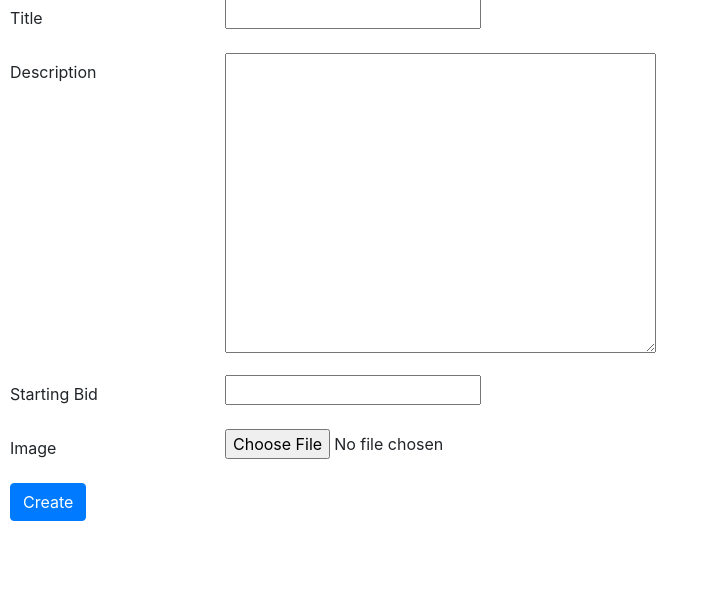
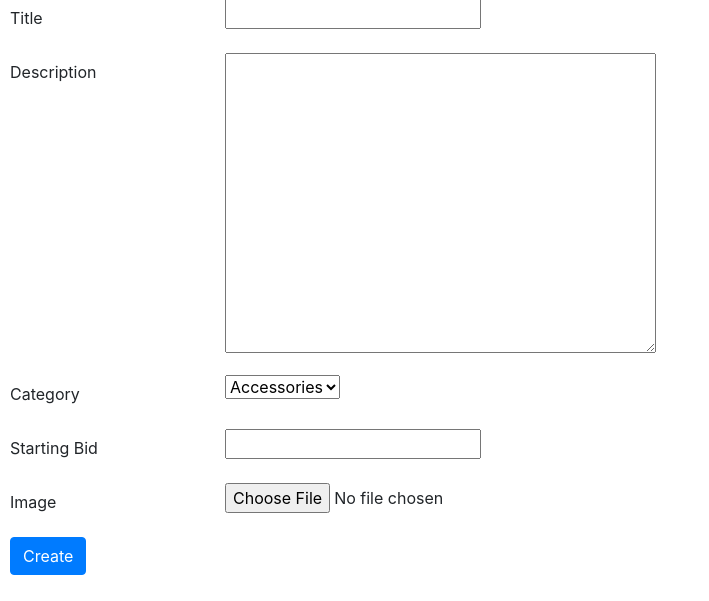
Before and after one commit to rodsantis/cs50w-commerce, a Django app: page /create in a window 1280 px wide. Shown: the part 210-811 px from the top of the page, without its empty margins (0-709 px from the left). Before the commit the page ends 731 px from the top, so only its background shows below. Run offline with Django 3.2, Linux system fonts and the light colour scheme; a user stored in the database is signed in; some libraries are stand-ins or nearby versions.

Commit message:
Implementation of category for the Listing done successfully and also limited the size of the image in the listing page

```diff
--- a/auctions/models.py
+++ b/auctions/models.py
@@ -2,8 +2,6 @@ from PIL import Image
 from django.contrib.auth.models import AbstractUser
 from django.db import models
 from django.conf import settings
-
-#CATEGORY_LIST = ['Clothing', 'Shoes', 'Cosmetics', 'Books', 'Movies', 'Music', 'Accessories', 'Eletronics']
 
 
 class User(AbstractUser):
@@ -14,6 +12,7 @@ class Listing(models.Model):
     title = models.CharField(max_length=100)
     description = models.CharField(max_length=1000)
     price = models.DecimalField(max_digits=10, decimal_places=2)
+    category = models.CharField(max_length=64)
     username = models.ForeignKey(User, on_delete=models.CASCADE)
     img = models.ImageField(upload_to="auctions/uploads/images", blank=True, null=True, default=None)
     # date = models.DateTimeField()
--- a/auctions/templates/auctions/createlisting.html
+++ b/auctions/templates/auctions/createlisting.html
@@ -23,6 +23,12 @@
             </div>
         </div>
         <div class="form-group row">
+            <label class="col-sm-2 col-form-label">Category</label>
+            <div class="col-sm-10" >
+                {{ form.choice }}
+            </div>
+        </div>
+        <div class="form-group row">
             <label class="col-sm-2 col-form-label">Starting Bid</label>
             <div class="col-sm-10" >
                 {{ form.price }}
--- a/auctions/templates/auctions/listingpage.html
+++ b/auctions/templates/auctions/listingpage.html
@@ -5,7 +5,7 @@
     {% if listing.img %}
     <section>
         <figure>
-            <img src="{{ listing.img.url }}" alt="Listed item image">
+            <img src="{{ listing.img.url }}" alt="Listed item image" style="width: 300px;">
         </figure>
     </section>
     {% endif %}
@@ -19,6 +19,6 @@
     <h4>Details:</h4>
     <ul>
         <li>Listed by: {{ listing.username }} </li>
-        <li>Category:</li>
+        <li>Category: {{ listing.category }} </li>
     </ul>
 {% endblock %}
--- a/auctions/views.py
+++ b/auctions/views.py
@@ -6,9 +6,19 @@ from django.http import HttpResponse, HttpResponseRedirect
 from django.shortcuts import render
 from django.urls import reverse
 from django import forms
+from .models import User, Listing, Comment, Bid
 
-
-from .models import User, Listing, Comment, Bid
+CATEGORY_CHOICES = (
+    ('Accessories', 'Accessories'),
+    ('Books', 'Books'),
+    ('Clothing', 'Clothing'),
+    ('Cosmetics', 'Cosmetics'),
+    ('Eletronics', 'Eletronics'),
+    ('Movies', 'Movies'),
+    ('Music', 'Music'),
+    ('Shoes', 'Shoes'),
+    ('Other', 'Other')
+)
 
 
 # New Listing Form
@@ -17,6 +27,7 @@ class NewListing(forms.Form):
     description = forms.CharField(label='Description', widget=forms.Textarea(attrs={"style": "height:300px"}))
     price = forms.DecimalField(min_value=1.00, max_digits=10, decimal_places=2)
     img = forms.ImageField(required=False)
+    choice = forms.ChoiceField(choices = CATEGORY_CHOICES)
 
 
 def index(request):
@@ -85,9 +96,10 @@ def create_listing(request, *args, **kwargs):
             form_title = form.cleaned_data["title"]
             form_description = form.cleaned_data["description"]
             form_initial_bid = form.cleaned_data["price"]
+            form_category = form.cleaned_data["choice"]
             form_img = form.cleaned_data["img"]
             current_user = request.user
-            new = Listing(title=form_title, description=form_description, price=form_initial_bid, img=form_img, username=current_user)
+            new = Listing(title=form_title, description=form_description, price=form_initial_bid,category=form_category, img=form_img, username=current_user)
             new.save()
         else:
             return render(request, "auctions/createlisting.html", {
```
Also changed, not shown: auctions/migrations/0001_initial.py, auctions/uploads/images/albus.jpeg (added), db.sqlite3.
